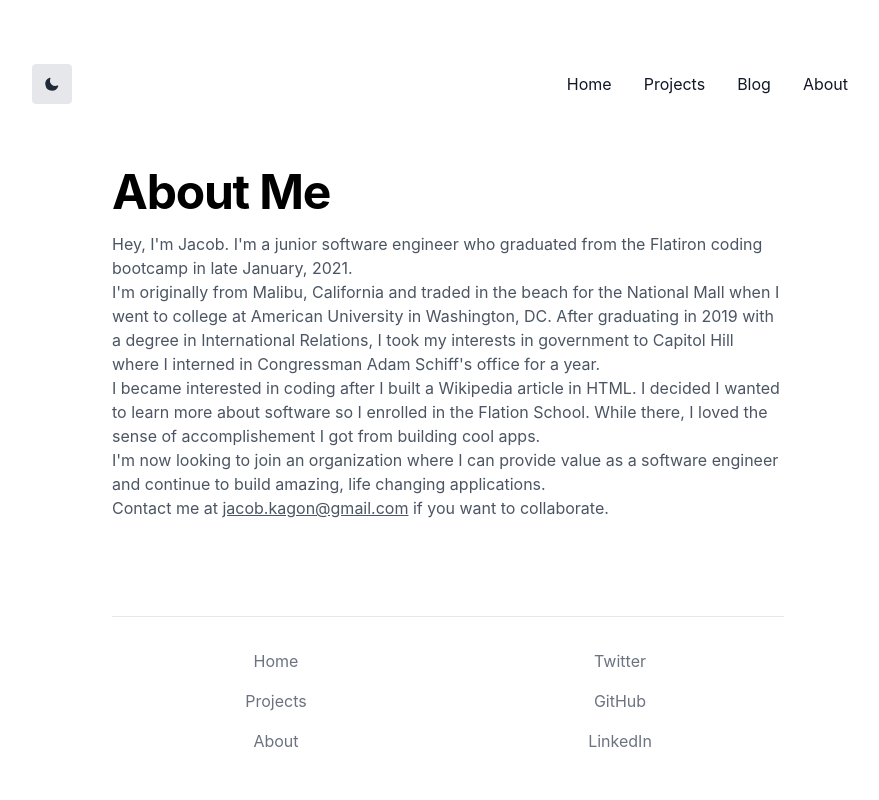
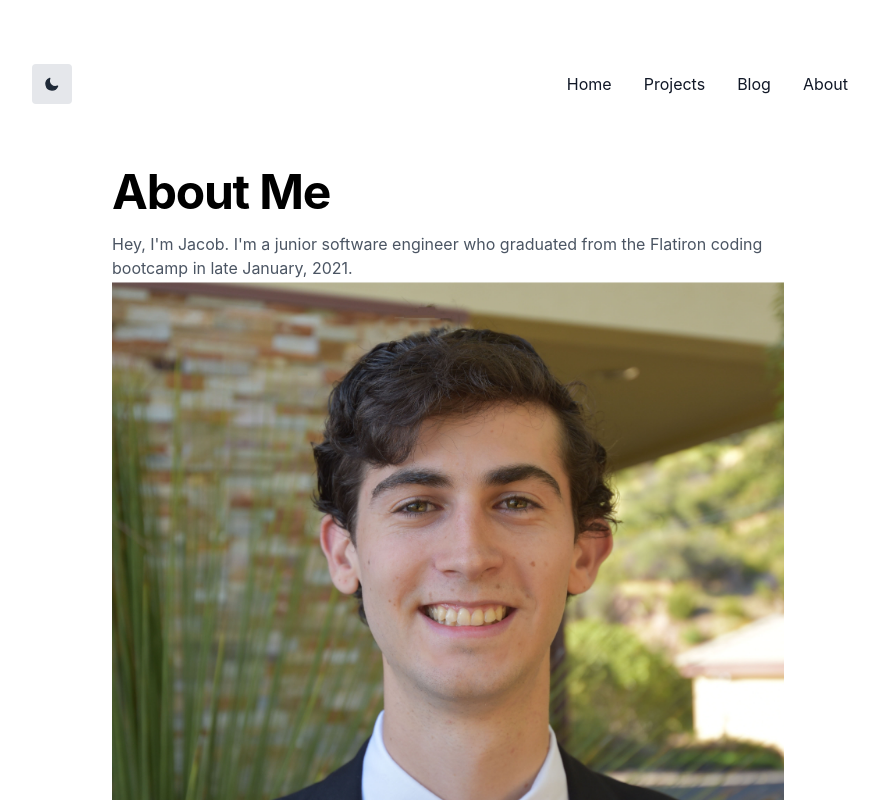
Before and after one commit to jacobkagon/portfolio-site, a Next.js app: page /about in a window 1280 px wide. Shown: the top 800 px of the page, without its empty margins (192-1071 px from the left). Built offline with nearby package versions, Linux system fonts and the light colour scheme; a web font is replaced by a local one; what @tailwindcss/typography would draw is missing.

Commit message:
updating photo on about page

```diff
--- a/pages/about.js
+++ b/pages/about.js
@@ -1,6 +1,8 @@
 import React from "react";
 import Container from "../components/Container";
 import Link from "next/link";
+
+import profile from "../public/images/profile.jpg";
 
 const about = () => {
   return (
@@ -14,6 +16,8 @@ const about = () => {
             Hey, I'm Jacob. I'm a junior software engineer who graduated from
             the Flatiron coding bootcamp in late January, 2021.
           </p>
+          <img src="./images/profile.jpg" />
+
           <p>
             I'm originally from Malibu, California and traded in the beach for
             the National Mall when I went to college at American University in
```
